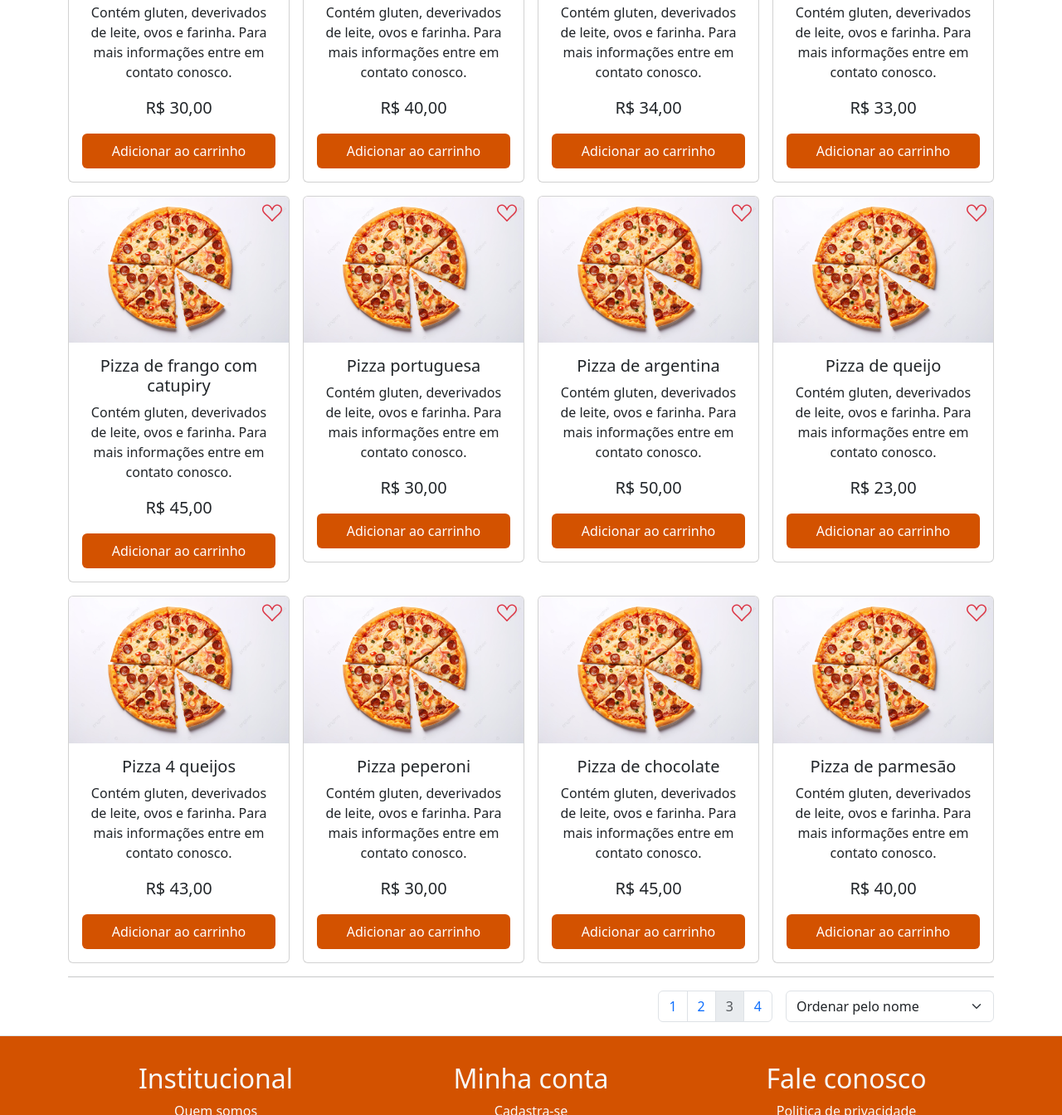
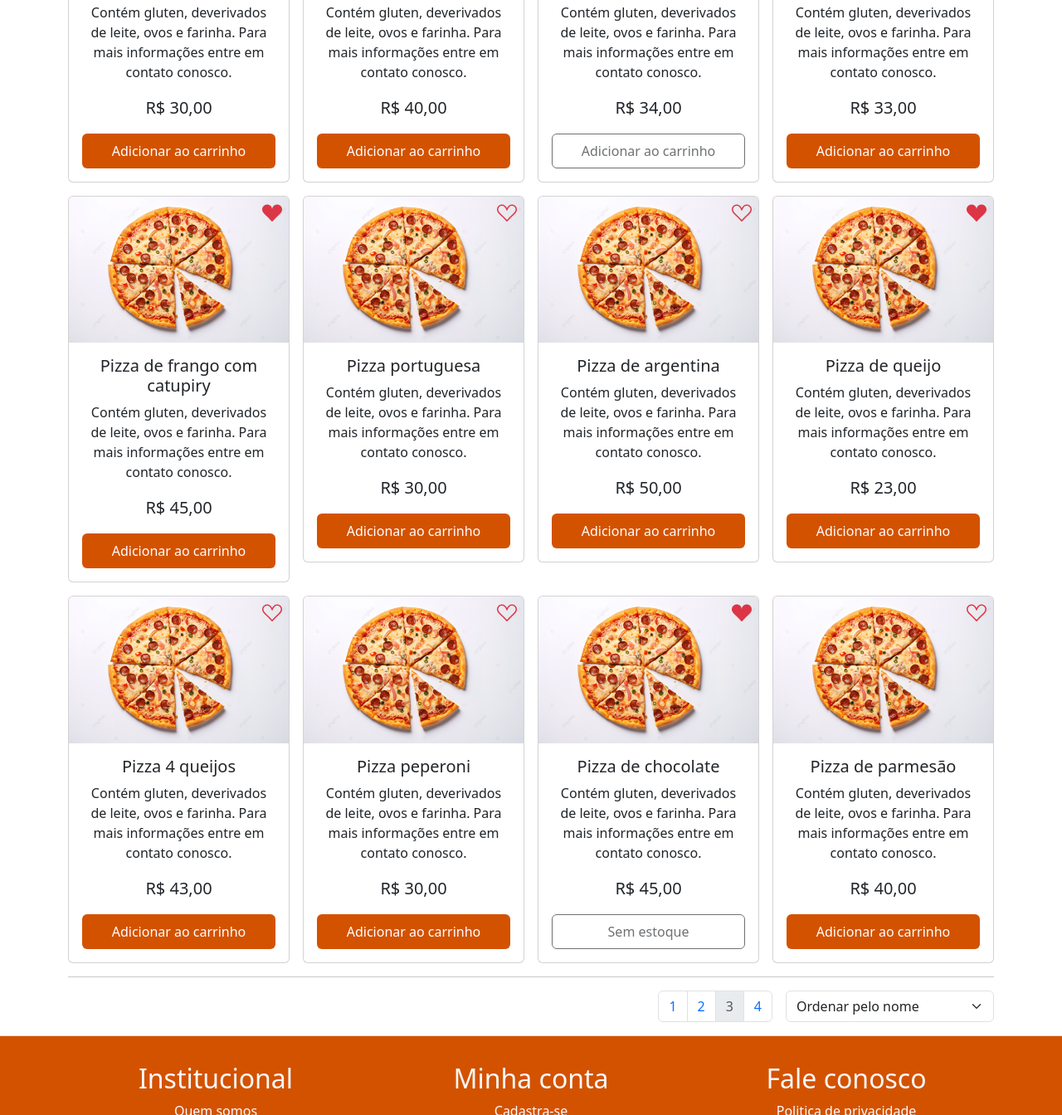
Before and after one commit to rebeca-kethelyn/Loja-virtual-pizzaria, a website: page index.html in a window 1280 px wide. Shown: the part 743-2087 px from the top of the page at 83% size. Drawn offline with nearby package versions, Linux system fonts and the light colour scheme.

Commit message:
Update produtos

```diff
--- a/index.html
+++ b/index.html
@@ -3,8 +3,6 @@
   <head>
     <meta charset="utf-8">
     <meta name="viewport" content="width=device-width, initial-scale=1">
-    <script
-      src="/node_modules/bootstrap/dist/js/bootstrap.bundle.min.js"></script>
     <link rel="icon" type="image/png" sizes="192x192"
       href="imagens/android-icon-192x192.png">
     <link rel="icon" type="image/png" sizes="32x32"
@@ -184,7 +182,7 @@
             <div class="col-12 col-sm-6 col-md-6 col-lg-3 col-xl-3">
               <div class="card text-center">
                 <a href class="position-absolute end-0 p-2 text-danger">
-                  <i class="bi-suit-heart"
+                  <i class="bi-suit-heart-fill"
                     style="font-size: 24px; line-height: 24px;"></i>
                 </a>
                 <img src="/imagens/pizza1.jpg" class="card-img-top"
@@ -216,7 +214,7 @@
                     mais informações entre em contato conosco.</p>
                   <p class="card-text valor-product">R$ 34,00</p>
                   <a href="/carrinho.html"
-                    class="btn mt-2 d-block py-2">Adicionar ao
+                    class="btn mt-2 d-block py-2 disabled">Adicionar ao
                     carrinho</a>
                 </div>
               </div>
@@ -247,7 +245,7 @@
             <div class="col-12 col-sm-6 col-md-6 col-lg-3 col-xl-3">
               <div class="card text-center">
                 <a href class="position-absolute end-0 p-2 text-danger">
-                  <i class="bi-suit-heart"
+                  <i class="bi-suit-heart-fill"
                     style="font-size: 24px; line-height: 24px;"></i>
                 </a>
                 <img src="/imagens/pizza1.jpg" class="card-img-top"
@@ -310,7 +308,7 @@
             <div class="col-12 col-sm-6 col-md-6 col-lg-3 col-xl-3">
               <div class="card text-center">
                 <a href class="position-absolute end-0 p-2 text-danger">
-                  <i class="bi-suit-heart"
+                  <i class="bi-suit-heart-fill"
                     style="font-size: 24px; line-height: 24px;"></i>
                 </a>
                 <img src="/imagens/pizza1.jpg" class="card-img-top"
@@ -373,7 +371,7 @@
             <div class="col-12 col-sm-6 col-md-6 col-lg-3 col-xl-3">
               <div class="card text-center">
                 <a href class="position-absolute end-0 p-2 text-danger">
-                  <i class="bi-suit-heart"
+                  <i class="bi-suit-heart-fill"
                     style="font-size: 24px; line-height: 24px;"></i>
                 </a>
                 <img src="/imagens/pizza1.jpg" class="card-img-top"
@@ -384,8 +382,7 @@
                     mais informações entre em contato conosco.</p>
                   <p class="card-text valor-product">R$ 45,00</p>
                   <a href="/carrinho.html"
-                    class="btn mt-2 d-block py-2">Adicionar ao
-                    carrinho</a>
+                    class="btn mt-2 d-block py-2 disabled">Sem estoque</a>
                 </div>
               </div>
             </div>
```
